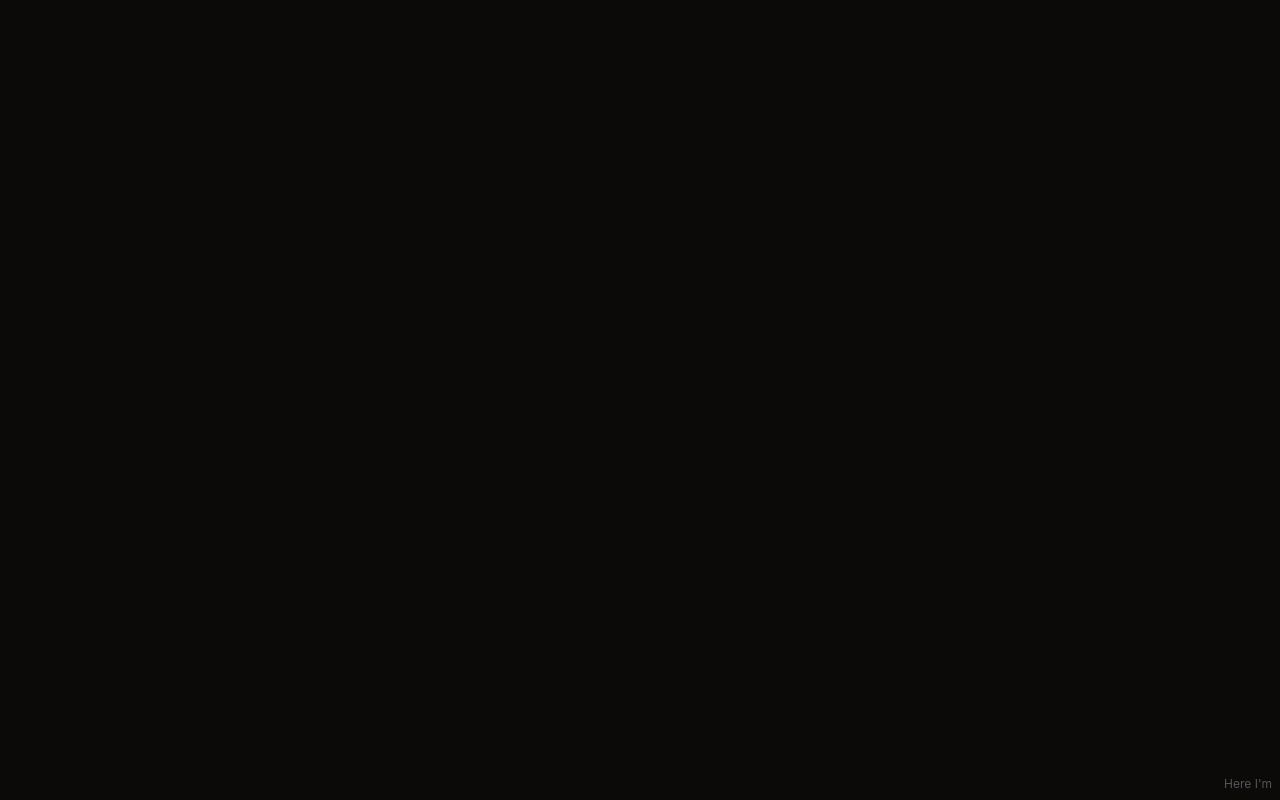
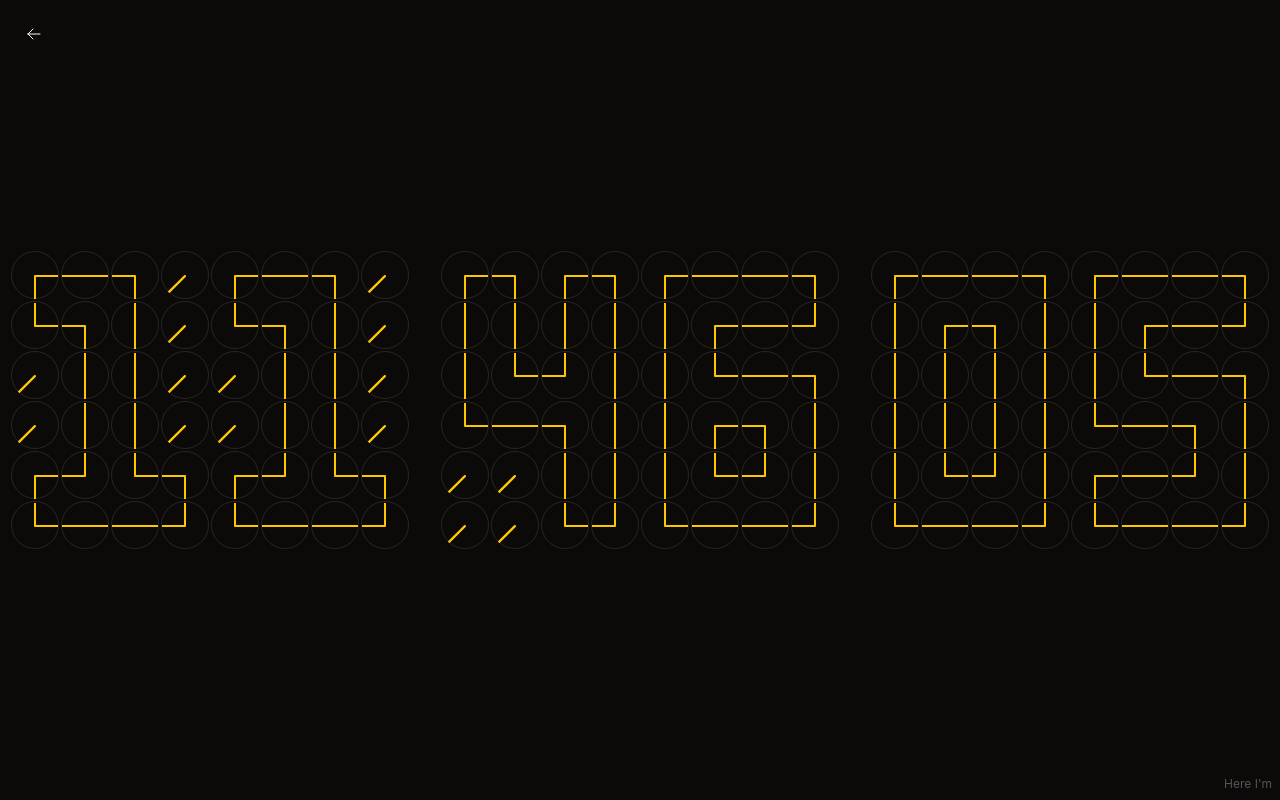
Before and after one commit to mudgalz/motion-widgets-collections, a React (Vite) app: page /clock-of-clocks in a window 1280 px wide. Before the commit this address had no page. Built offline with nearby package versions, Linux system fonts and the light colour scheme; the HTML template or start-up script is replaced by a standard one.

Commit message:
added clock page

```diff
--- a/index.html
+++ b/index.html
@@ -4,6 +4,7 @@
     <meta charset="UTF-8" />
     <meta http-equiv="X-UA-Compatible" content="IE=edge" />
     <meta name="viewport" content="width=device-width, initial-scale=1.0" />
+    <link rel="icon" href="/three.svg" type="image/svg+xml" />
 
     <title>Motion Widgets - Interactive Web Experiences</title>
     <meta
--- a/src/App.tsx
+++ b/src/App.tsx
@@ -1,33 +1,21 @@
-import type { ReactElement } from "react";
-import { Route, Routes, useLocation } from "react-router-dom";
+import { Route, Routes } from "react-router-dom";
 import RingsShader from "./components/shaders/Rings";
 import SunCtrlShader from "./components/shaders/SunRaymarch";
+import Clock from "./pages/clock";
 import ThreeGallery from "./pages/gallery";
 import Home from "./pages/home";
 
-interface AppRoute {
-  path: string;
-  element: ReactElement;
-  layout?: React.ComponentType<{ children: React.ReactNode }>;
-}
-
-const routes: AppRoute[] = [
-  { path: "/", element: <Home /> },
-  { path: "/infinite-gallery", element: <ThreeGallery /> },
-  { path: "/axel-rings", element: <RingsShader /> },
-  { path: "/sunset-raymarch", element: <SunCtrlShader /> },
-];
-
 export default function App() {
-  const location = useLocation();
-
   return (
     <>
-      <Routes location={location} key={location.pathname}>
-        {routes.map(({ path, element }) => (
-          <Route key={path} path={path} element={element} />
-        ))}
+      <Routes>
+        <Route index path="/" element={<Home />} />
+        <Route path="/infinite-gallery" element={<ThreeGallery />} />
+        <Route path="/axel-rings" element={<RingsShader />} />
+        <Route path="/sunset-raymarch" element={<SunCtrlShader />} />
+        <Route path="/clock-of-clocks" element={<Clock />} />
       </Routes>
+
       <a
         tabIndex={-1}
         href="https://mudgal.framer.ai"
--- /dev/null
+++ b/src/lib/clock-utils.ts
@@ -0,0 +1,331 @@
+const rotation = {
+  " ": [135, 135],
+  "┘": [180, 270],
+  "└": [0, 270],
+  "┐": [90, 180],
+  "┌": [0, 90],
+  "-": [0, 180],
+  "|": [90, 270],
+};
+
+const digits = {
+  "0": [
+    "┌",
+    "-",
+    "-",
+    "┐",
+    "|",
+    "┌",
+    "┐",
+    "|",
+    "|",
+    "|",
+    "|",
+    "|",
+    "|",
+    "|",
+    "|",
+    "|",
+    "|",
+    "└",
+    "┘",
+    "|",
+    "└",
+    "-",
+    "-",
+    "┘",
+  ],
+
+  "1": [
+    "┌",
+    "-",
+    "┐",
+    " ",
+    "└",
+    "┐",
+    "|",
+    " ",
+    " ",
+    "|",
+    "|",
+    " ",
+    " ",
+    "|",
+    "|",
+    " ",
+    "┌",
+    "┘",
+    "└",
+    "┐",
+    "└",
+    "-",
+    "-",
+    "┘",
+  ],
+
+  "2": [
+    "┌",
+    "-",
+    "-",
+    "┐",
+    "└",
+    "-",
+    "┐",
+    "|",
+    "┌",
+    "-",
+    "┘",
+    "|",
+    "|",
+    "┌",
+    "-",
+    "┘",
+    "|",
+    "└",
+    "-",
+    "┐",
+    "└",
+    "-",
+    "-",
+    "┘",
+  ],
+
+  "3": [
+    "┌",
+    "-",
+    "-",
+    "┐",
+    "└",
+    "-",
+    "┐",
+    "|",
+    " ",
+    "┌",
+    "┘",
+    "|",
+    " ",
+    "└",
+    "┐",
+    "|",
+    "┌",
+    "-",
+    "┘",
+    "|",
+    "└",
+    "-",
+    "-",
+    "┘",
+  ],
+
+  "4": [
+    "┌",
+    "┐",
+    "┌",
+    "┐",
+    "|",
+    "|",
+    "|",
+    "|",
+    "|",
+    "└",
+    "┘",
+    "|",
+    "└",
+    "-",
+    "┐",
+    "|",
+    " ",
+    " ",
+    "|",
+    "|",
+    " ",
+    " ",
+    "└",
+    "┘",
+  ],
+
+  "5": [
+    "┌",
+    "-",
+    "-",
+    "┐",
+    "|",
+    "┌",
+    "-",
+    "┘",
+    "|",
+    "└",
+    "-",
+    "┐",
+    "└",
+    "-",
+    "┐",
+    "|",
+    "┌",
+    "-",
+    "┘",
+    "|",
+    "└",
+    "-",
+    "-",
+    "┘",
+  ],
+
+  "6": [
+    "┌",
+    "-",
+    "-",
+    "┐",
+    "|",
+    "┌",
+    "-",
+    "┘",
+    "|",
+    "└",
+    "-",
+    "┐",
+    "|",
+    "┌",
+    "┐",
+    "|",
+    "|",
+    "└",
+    "┘",
+    "|",
+    "└",
+    "-",
+    "-",
+    "┘",
+  ],
+
+  "7": [
+    "┌",
+    "-",
+    "-",
+    "┐",
+    "└",
+    "-",
+    "┐",
+    "|",
+    " ",
+    " ",
+    "|",
+    "|",
+    " ",
+    " ",
+    "|",
+    "|",
+    " ",
+    " ",
+    "|",
+    "|",
+    " ",
+    " ",
+    "└",
+    "┘",
+  ],
+
+  "8": [
+    "┌",
+    "-",
+    "-",
+    "┐",
+    "|",
+    "┌",
+    "┐",
+    "|",
+    "|",
+    "└",
+    "┘",
+    "|",
+    "|",
+    "┌",
+    "┐",
+    "|",
+    "|",
+    "└",
+    "┘",
+    "|",
+    "└",
+    "-",
+    "-",
+    "┘",
+  ],
+
+  "9": [
+    "┌",
+    "-",
+    "-",
+    "┐",
+    "|",
+    "┌",
+    "┐",
+    "|",
+    "|",
+    "└",
+    "┘",
+    "|",
+    "└",
+    "-",
+    "┐",
+    "|",
+    "┌",
+    "-",
+    "┘",
+    "|",
+    "└",
+    "-",
+    "-",
+    "┘",
+  ],
+};
+
+const cell = (value: string, index: number) => {
+  const digit = digits[value as DigitKey];
+
+  if (digit) {
+    const symbol = digit[index] as RotationKey;
+
+    const pair = rotation[symbol];
+
+    if (pair) return pair;
+  }
+
+  return rotation[" "];
+};
+
+const now = (): Time => {
+  const time = new Date().toLocaleTimeString("en-US", {
+    hour12: true,
+    hour: "2-digit",
+    minute: "2-digit",
+    second: "2-digit",
+  });
+
+  const string = time.split(" ")[0];
+
+  const [hours, minutes, seconds] = string.split(":");
+
+  return {
+    hours,
+    minutes,
+    seconds,
+  };
+};
+
+const equal = (a: Time, b: Time) => {
+  return (
+    a.hours === b.hours && a.minutes === b.minutes && a.seconds === b.seconds
+  );
+};
+
+type DigitKey = keyof typeof digits;
+type RotationKey = keyof typeof rotation;
+type Time = {
+  hours: string;
+  minutes: string;
+  seconds: string;
+};
+
+export type { DigitKey, RotationKey, Time };
+export { cell, now, equal, digits, rotation };
--- /dev/null
+++ b/src/pages/clock.tsx
@@ -0,0 +1,93 @@
+import { ArrowLeft } from "@/assets/icons";
+import { Button } from "@/components/ui/button";
+import { cell, equal, now, type Time } from "@/lib/clock-utils";
+import { useEffect, useState } from "react";
+import { Link } from "react-router-dom";
+
+/* ------------------------- Hand & Dot Components ------------------------- */
+const Hand: React.FC<{ rotation: number }> = ({ rotation }) => (
+  <div
+    className="absolute top-1/2 left-1/2 origin-left bg-yellow-400 duration-500 ease-in-out"
+    style={{
+      width: "50%",
+      height: "2px",
+      rotate: `${rotation}deg`,
+    }}
+  />
+);
+
+const Dot: React.FC = () => (
+  <div
+    className="absolute top-1/2 left-1/2 bg-yellow-400 rounded-full"
+    style={{
+      width: "2px",
+      height: "2px",
+      transform: "translate(-50%, 0%)",
+    }}
+  />
+);
+
+/* ------------------------- Cell Component ------------------------- */
+const Cell: React.FC<{ rotations: number[] }> = ({ rotations }) => (
+  <div className="relative rounded-full bg-transparent border border-accent size-7 md:size-12">
+    <Hand rotation={rotations[0]} />
+    <Hand rotation={rotations[1]} />
+    <Dot />
+  </div>
+);
+
+/* ------------------------- Digit Component ------------------------- */
+const Digit: React.FC<{ value: string }> = ({ value }) => {
+  const cells = Array.from({ length: 24 }, (_, i) => (
+    <Cell key={i} rotations={cell(value, i)} />
+  ));
+  return <div className="grid grid-cols-4 grid-rows-6 gap-0.5">{cells}</div>;
+};
+
+/* ------------------------- Field Component ------------------------- */
+const Field: React.FC<{
+  name: "hours" | "minutes" | "seconds";
+  value: string;
+}> = ({ name, value }) => (
+  <div className="flex gap-0.5" data-field={name}>
+    <Digit value={value[0]} />
+    <Digit value={value[1]} />
+  </div>
+);
+
+/* ------------------------- Main Clock Component ------------------------- */
+const Clock: React.FC = () => {
+  const [time, setTime] = useState<Time>(now());
+
+  useEffect(() => {
+    const interval = setInterval(() => {
+      const current = now();
+      if (!equal(current, time)) {
+        setTime(current);
+      }
+    }, 100);
+
+    return () => clearInterval(interval);
+  }, [time]);
+
+  return (
+    <>
+      <div className="absolute top-4 left-4 z-20 flex gap-1">
+        <Link to="/" tabIndex={-1}>
+          <Button title="Home" variant={"ghost"} size={"icon"}>
+            <ArrowLeft className="size-4" />
+          </Button>
+        </Link>
+      </div>
+      <div className="flex justify-center items-center min-h-screen flex-col">
+        <div className="flex gap-8 md:flex-row flex-col ">
+          <Field name="hours" value={time.hours} />
+          <Field name="minutes" value={time.minutes} />
+          <Field name="seconds" value={time.seconds} />
+        </div>
+      </div>
+    </>
+  );
+};
+
+export default Clock;
--- a/src/pages/home.tsx
+++ b/src/pages/home.tsx
@@ -7,7 +7,7 @@ const pages = [
     id: 1,
     url: "/axel-rings",
     name: "Axel Rings",
-    desc: "Interactive concentric rings that respond to mouse movement, allowing you to control speed, spacing, and color transitions.",
+    desc: "Interactive concentric rings allowing you to control speed, spacing, and color transitions using mouse.",
   },
   {
     id: 2,
@@ -21,6 +21,12 @@ const pages = [
     name: "Infinite Gallery",
     desc: "Explore an infinite image scroll gallery powered by shaders and live search functionality.",
   },
+  {
+    id: 4,
+    url: "/clock-of-clocks",
+    name: "Clock of Clocks",
+    desc: "An animated clock that visualizes time using hands of multiple mini clocks.",
+  },
 ];
 
 export default function Home() {
@@ -28,7 +34,7 @@ export default function Home() {
     <section className="flex flex-col items-center gap-5 justify-center min-h-screen py-8">
       <NeuroNoiseBG />
       <h1 className="md:text-8xl text-4xl italic font-serif mix-blend-soft-light md:mb-20">
-        Let's try Three & Shaders
+        Let's try some cool stuff
       </h1>
 
       <Container className="flex flex-col items-center justify-center">
```
Also changed, not shown: 1 other file (tests, documents, lock files or other folders).
